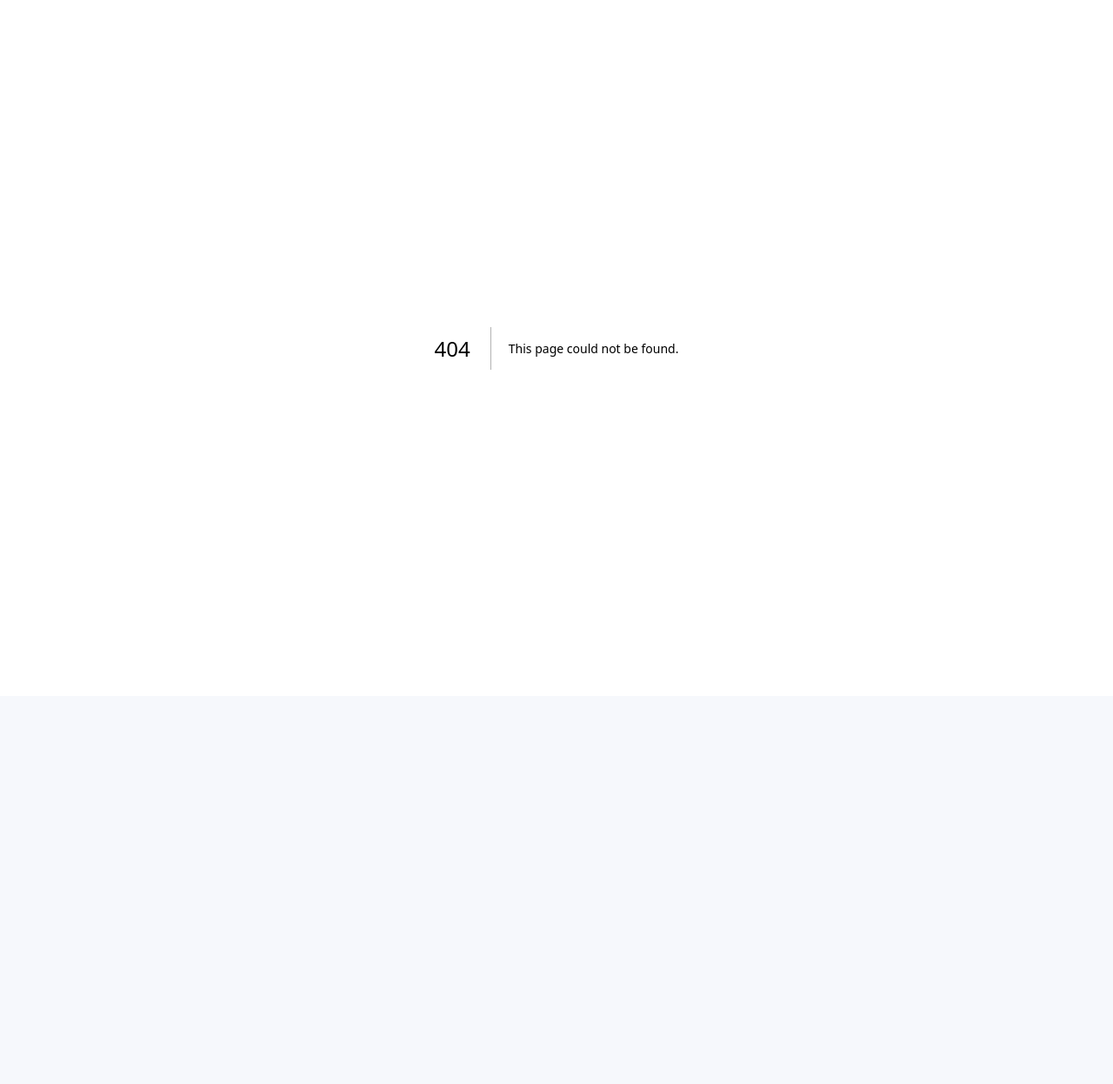
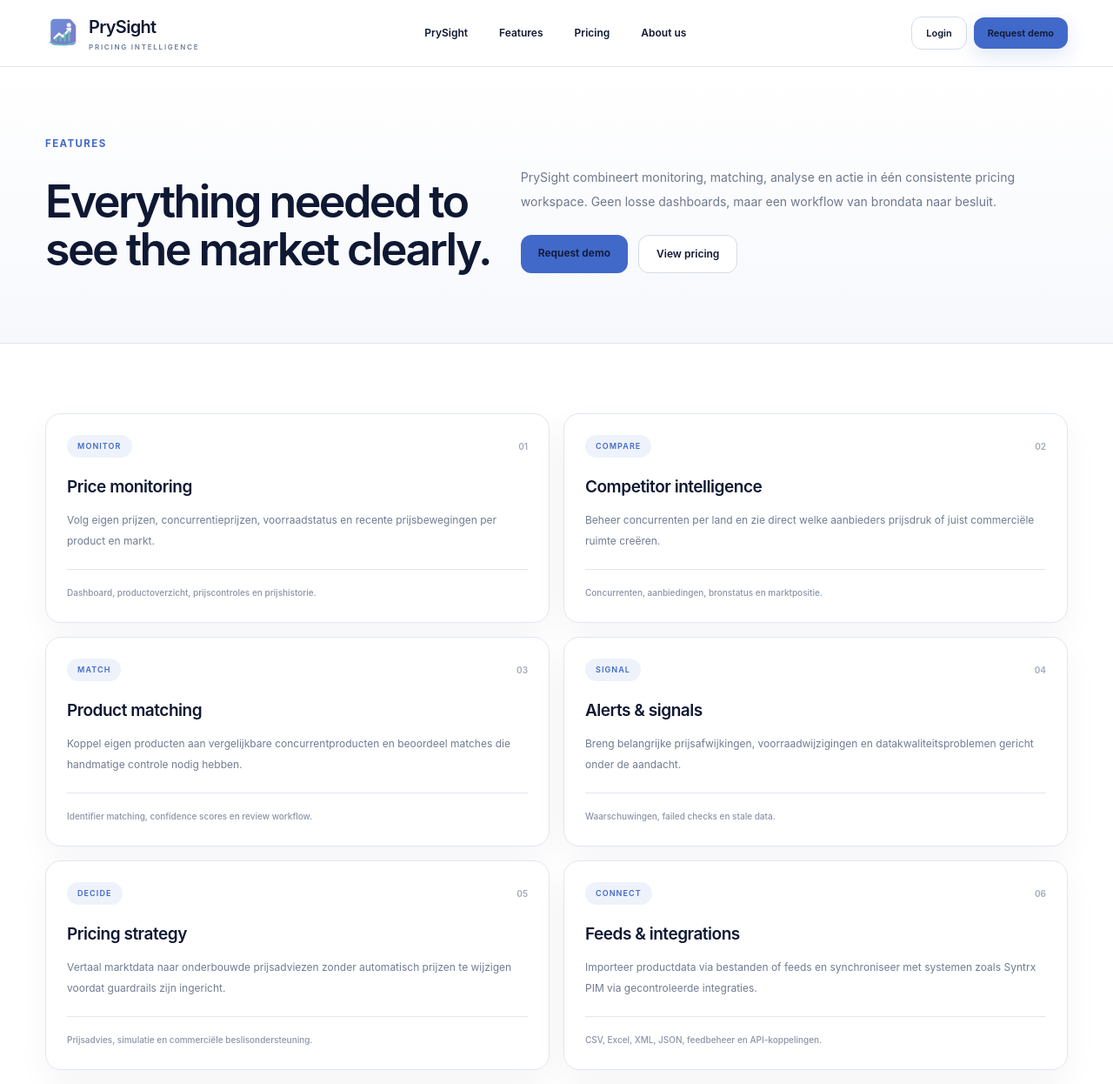
Before and after one commit to Petturick/PricingTool, a Next.js app: page /features in a window 1280 px wide. Before the commit this address had no page. Shown: the top 1246 px of the page at 87% size. Before the commit the page ends 800 px from the top, so only its background shows below. Built offline with nearby package versions, Linux system fonts and the light colour scheme.

Commit message:
Add dedicated PrySight features page

```diff
--- /dev/null
+++ b/src/app/features/page.tsx
@@ -0,0 +1,40 @@
+import type { Metadata } from 'next'
+import Link from 'next/link'
+import { MarketingChrome } from '@/components/MarketingChrome'
+
+export const metadata: Metadata = {
+  title: 'Features',
+  description: 'Ontdek PrySight features voor prijsmonitoring, concurrentieanalyse, productmatching, alerts, feeds, rapportages en prijsstrategie.',
+}
+
+const features = [
+  { title: 'Price monitoring', label: 'Monitor', description: 'Volg eigen prijzen, concurrentieprijzen, voorraadstatus en recente prijsbewegingen per product en markt.', detail: 'Dashboard, productoverzicht, prijscontroles en prijshistorie.' },
+  { title: 'Competitor intelligence', label: 'Compare', description: 'Beheer concurrenten per land en zie direct welke aanbieders prijsdruk of juist commerciële ruimte creëren.', detail: 'Concurrenten, aanbiedingen, bronstatus en marktpositie.' },
+  { title: 'Product matching', label: 'Match', description: 'Koppel eigen producten aan vergelijkbare concurrentproducten en beoordeel matches die handmatige controle nodig hebben.', detail: 'Identifier matching, confidence scores en review workflow.' },
+  { title: 'Alerts & signals', label: 'Signal', description: 'Breng belangrijke prijsafwijkingen, voorraadwijzigingen en datakwaliteitsproblemen gericht onder de aandacht.', detail: 'Waarschuwingen, failed checks en stale data.' },
+  { title: 'Pricing strategy', label: 'Decide', description: 'Vertaal marktdata naar onderbouwde prijsadviezen zonder automatisch prijzen te wijzigen voordat guardrails zijn ingericht.', detail: 'Prijsadvies, simulatie en commerciële beslisondersteuning.' },
+  { title: 'Feeds & integrations', label: 'Connect', description: 'Importeer productdata via bestanden of feeds en synchroniseer met systemen zoals Syntrx PIM via gecontroleerde integraties.', detail: 'CSV, Excel, XML, JSON, feedbeheer en API-koppelingen.' },
+  { title: 'Reporting', label: 'Report', description: 'Maak markt- en prijsinformatie geschikt voor wekelijkse commerciële opvolging en managementrapportage.', detail: 'Rapportages, exports en managementsamenvattingen.' },
+  { title: 'Data health', label: 'Control', description: 'Zie welke bronnen actueel zijn, welke checks mislukken en waar product- of prijsdata aandacht nodig heeft.', detail: 'Brongezondheid, synchronisatiestatus en foutsignalering.' },
+]
+
+export default function FeaturesPage() {
+  return (
+    <MarketingChrome>
+      <main>
+        <section className="border-b border-[var(--border)] bg-[linear-gradient(180deg,#ffffff_0%,#f6f8fc_100%)]">
+          <div className="mx-auto max-w-[1240px] px-5 py-16 sm:px-8 sm:py-20">
+            <p className="eyebrow">Features</p>
+            <div className="mt-4 grid gap-8 lg:grid-cols-[0.9fr_1.1fr] lg:items-end"><h1 className="max-w-2xl text-[42px] font-semibold leading-[1.05] tracking-[-0.05em] text-[var(--brand-navy)] sm:text-[52px]">Everything needed to see the market clearly.</h1><div><p className="max-w-xl text-[14px] leading-7 text-[#6d788d]">PrySight combineert monitoring, matching, analyse en actie in één consistente pricing workspace. Geen losse dashboards, maar een workflow van brondata naar besluit.</p><div className="mt-6 flex flex-wrap gap-3"><Link href="/request-demo" className="rounded-xl bg-[var(--brand-blue)] px-5 py-3 text-[12px] font-semibold text-white">Request demo</Link><Link href="/pricing" className="rounded-xl border border-[var(--border-strong)] bg-white px-5 py-3 text-[12px] font-semibold text-[var(--brand-navy)]">View pricing</Link></div></div></div>
+          </div>
+        </section>
+
+        <section className="mx-auto max-w-[1240px] px-5 py-16 sm:px-8 sm:py-20">
+          <div className="grid gap-4 md:grid-cols-2">{features.map((feature, index) => <article key={feature.title} className="surface-card p-5 sm:p-6"><div className="flex items-center justify-between gap-4"><span className="rounded-full bg-[var(--brand-blue-soft)] px-3 py-1.5 text-[9px] font-semibold uppercase tracking-[0.12em] text-[var(--brand-blue)]">{feature.label}</span><span className="text-[10px] font-semibold text-[#a0a9b8]">0{index + 1}</span></div><h2 className="mt-5 text-[19px] font-semibold tracking-[-0.025em] text-[var(--brand-navy)]">{feature.title}</h2><p className="mt-3 text-[12px] leading-6 text-[#707c91]">{feature.description}</p><div className="mt-5 border-t border-[var(--border)] pt-4 text-[10px] font-medium leading-5 text-[#8a94a6]">{feature.detail}</div></article>)}</div>
+        </section>
+
+        <section className="border-y border-[var(--border)] bg-[var(--surface-soft)]"><div className="mx-auto max-w-[1240px] px-5 py-14 sm:px-8"><div className="rounded-[24px] border border-[var(--border)] bg-white p-6 sm:p-8"><p className="eyebrow">Workflow</p><h2 className="mt-3 text-[28px] font-semibold tracking-[-0.04em] text-[var(--brand-navy)]">Connect. Monitor. Analyse. Act.</h2><div className="mt-8 grid gap-3 md:grid-cols-4">{[['01','Connect','Koppel productdata en prijsbronnen.'],['02','Monitor','Volg prijzen, voorraad en bronstatus.'],['03','Analyse','Beoordeel positie, matches en trends.'],['04','Act','Vertaal inzicht naar een prijsbesluit.']].map(([num,title,text]) => <div key={num} className="rounded-2xl border border-[var(--border)] bg-[var(--surface-soft)] p-4"><p className="text-[9px] font-semibold text-[var(--brand-blue)]">{num}</p><h3 className="mt-3 text-[13px] font-semibold text-[var(--brand-navy)]">{title}</h3><p className="mt-2 text-[10px] leading-5 text-[#7d8799]">{text}</p></div>)}</div></div></div></section>
+      </main>
+    </MarketingChrome>
+  )
+}
```
